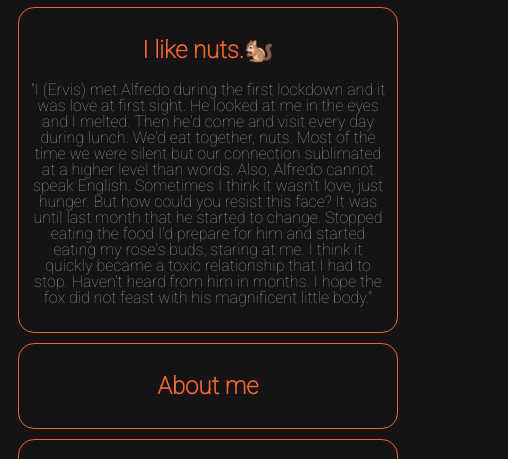
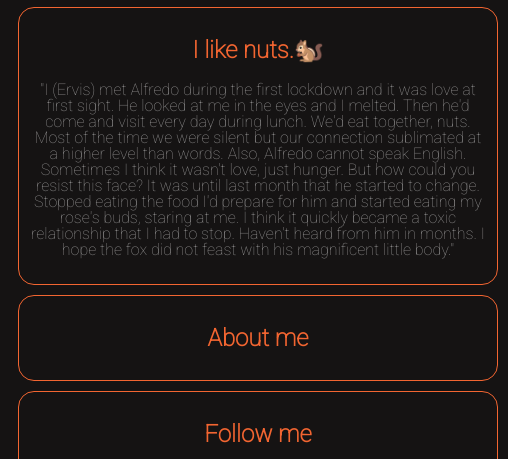
Before and after one commit to anadamastor/profile, a plain HTML site: page index.html in a window 390 px wide. Shown: the part 392-851 px from the top of the page, 508 px wide, since content can reach past the window. Drawn offline with Linux system fonts and the light colour scheme; a web font is replaced by a local one.

Commit message:
make my profile prettier

```diff
--- a/style.css
+++ b/style.css
@@ -85,19 +85,19 @@ a:hover {
 @media (max-width: 2000px) {
   /* For a screen < 960px, this CSS will be read */
   .container {
-    width: 700px;
+    width: 800px;
   }
 }
 @media (max-width: 720px) {
   /* For a screen < 720px, this CSS will be read */
   .container {
-    width: 500px;
+    width: 600px;
   }
 }
 @media (max-width: 540px) {
   /* For a screen < 540px, this CSS will be read */
   .container {
-    width: 400px;
+    width: 500px;
   }
   .image-to-scale {
     width: 150px;
```
